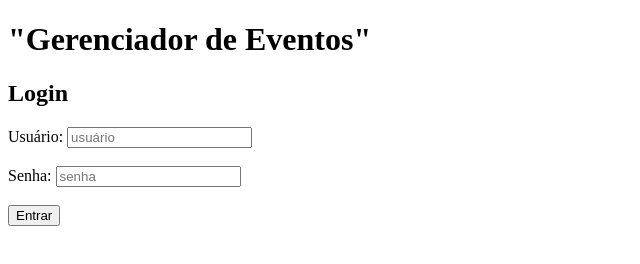
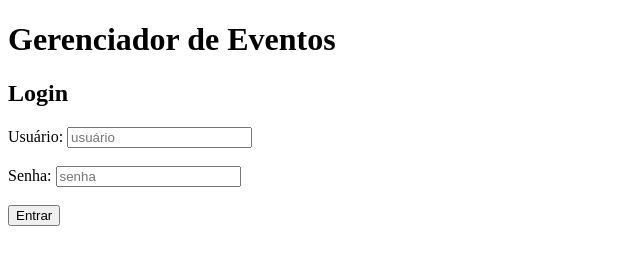
Before and after one commit to ryannwll/p1-esamc-17.04.26, a plain HTML site: page index.html in a window 1280 px wide. Shown: the whole page, without its empty margins (0-640 px from the left). Drawn offline with Linux system fonts and the light colour scheme.

Commit message:
Mudança no texto - gerenciador de eventos (tirei as aspas)

```diff
--- a/index.html
+++ b/index.html
@@ -6,7 +6,7 @@
     <title>"Evento Eventoso"</title>
 </head>
 <body>
-    <h1>"Gerenciador de Eventos"</h1>
+    <h1>Gerenciador de Eventos</h1>
     <h2>Login</h2>
     <form action="/login" method="post">
 
```
